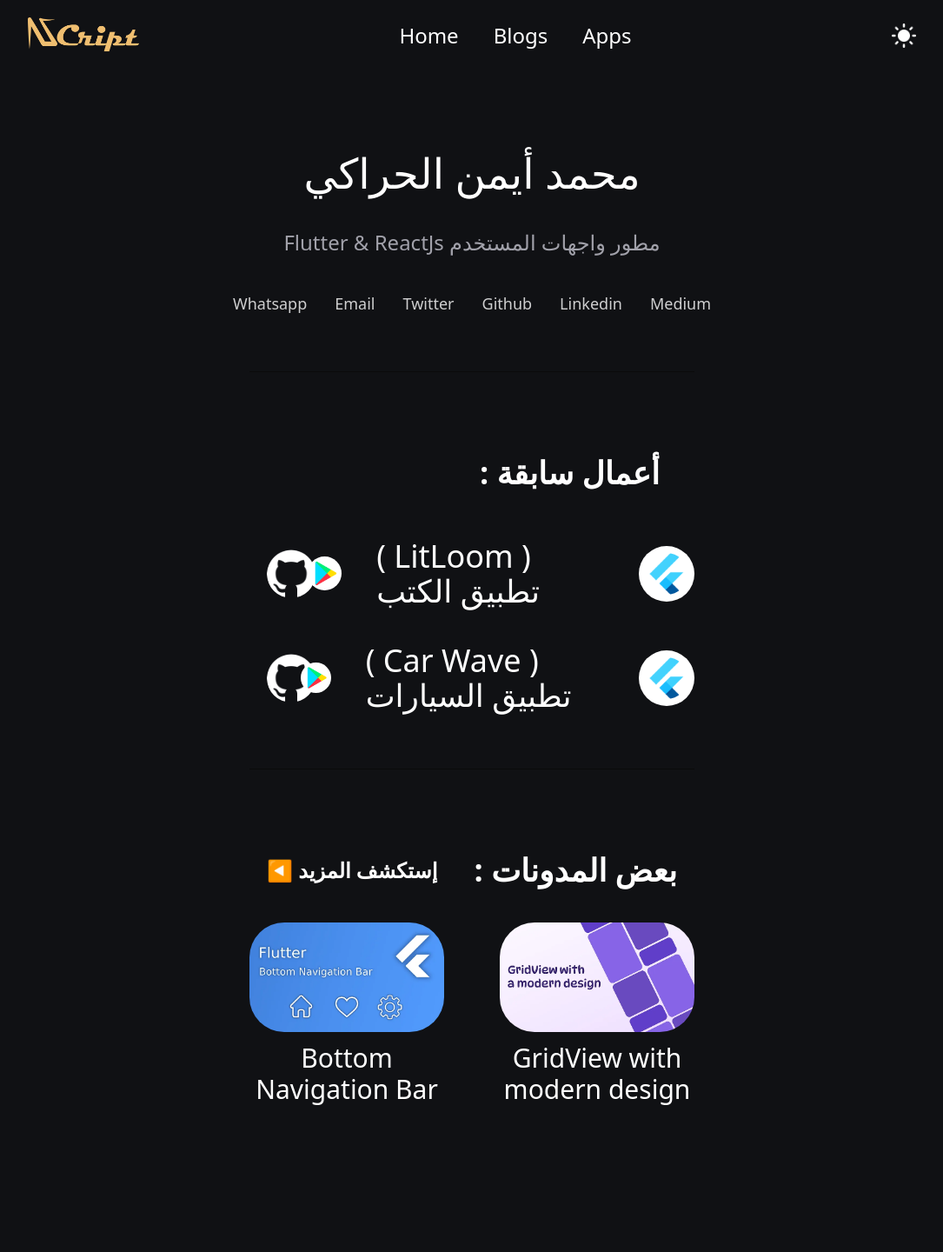
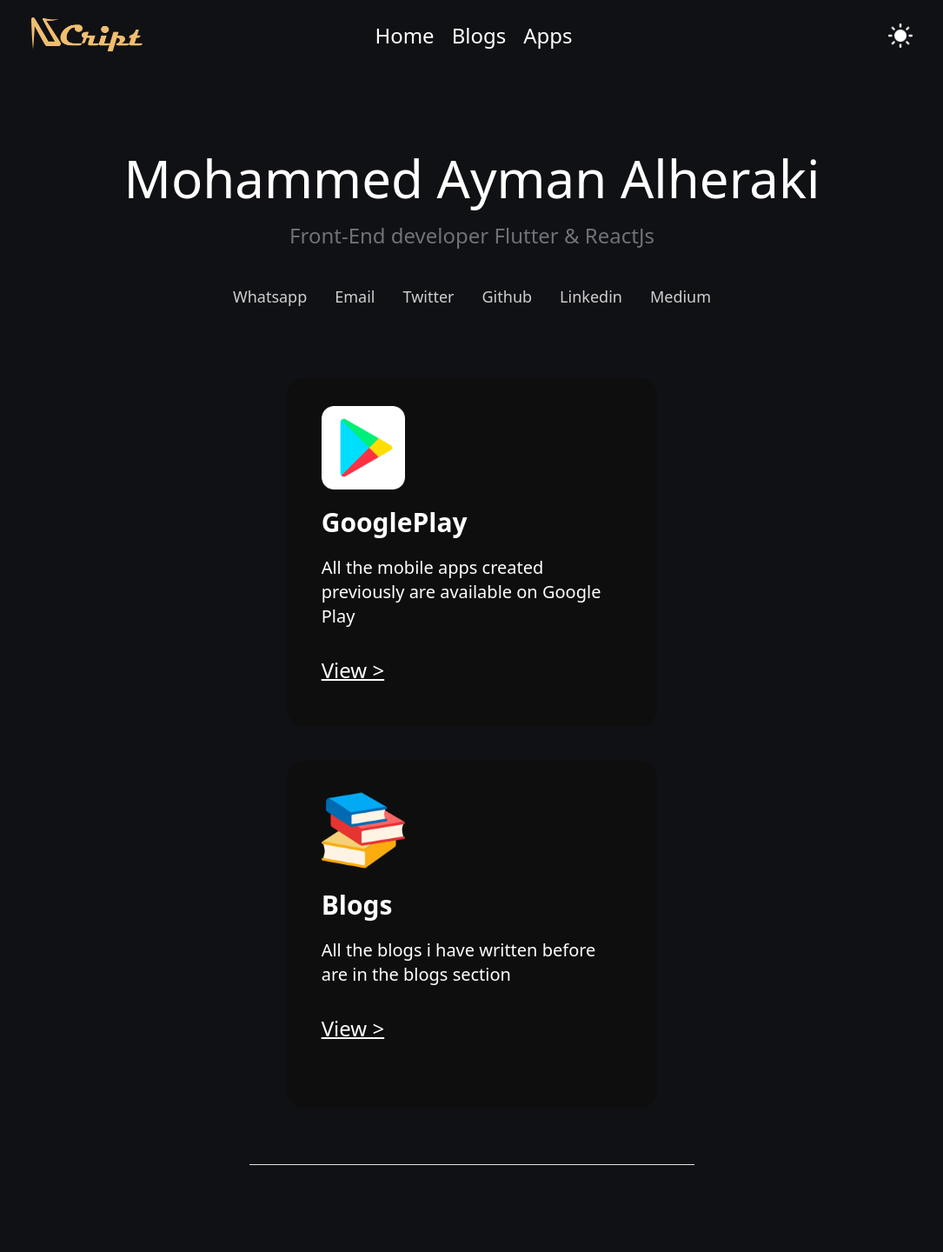
Before and after one commit to md7o/NovaScript, a React (Create React App) app in the folder website/: page / in a window 1280 px wide. Shown: the top 1440 px of the page at 87% size, without its empty margins (97-1182 px from the left). Built offline with nearby package versions, Linux system fonts and the light colour scheme.

Commit message:
improve on design

```diff
--- a/website/src/App.css
+++ b/website/src/App.css
@@ -19,11 +19,11 @@
 }
 
 .dark-box {
-  background-color: #dcdcdc; /* Dark mode box color */
+  background-color: #e5e5e5; /* Dark mode box color */
 }
 
 .light-box {
-  background-color: #0b0b0b; /* Light mode box color */
+  background-color: #0e0e0ee1; /* Light mode box color */
 }
 
 .hlao {
@@ -48,3 +48,7 @@
 .scroll-hidden {
   scrollbar-width: none;
 }
+
+.flip {
+  transform: rotateX(3.142rad);
+}
--- a/website/src/Blogs.js
+++ b/website/src/Blogs.js
@@ -83,7 +83,7 @@
     <div className="BlogBG">
       <BlogHeader />
 
-      <h1 className="text-center text-5xl font-bold mt-24">صفحة المدونات</h1>
+      <p className="text-center text-5xl font-bold mt-24">صفحة المدونات</p>
 
       {/* <h1 className="text-white text-center text-5xl font-bold pt-5">
         Blogs Page
--- a/website/src/Home.js
+++ b/website/src/Home.js
@@ -3,89 +3,29 @@
 import PreviousApps from "./components/home_section/PreviousApps.js";
 import FooterPart from "./components/home_section/footer_part.js";
 import Blogs from "./components/home_section/Topics.js";
+import BasicInterface from "./components/home_section/basic_interface.js";
 import { useTheme } from "./theme_context.js";
 import NSLogo from "./images/Nova Script Logo.png";
-import linkedin from "./images/linkedin.png";
-import github from "./images/github.png";
-import mail from "./images/mail.png";
-import twitter from "./images/twitter.png";
-import whatsapp from "./images/whatsapp.png";
 
 import "./App.css";
-
-const Logo = [
-  {
-    src: whatsapp,
-    alt: "Whatsapp",
-    link: "https://www.linkedin.com/in/mohammed-alheraki-6bb97b247/",
-  },
-  {
-    src: mail,
-    alt: "Email",
-    link: "https://www.linkedin.com/in/mohammed-alheraki-6bb97b247/",
-  },
-  {
-    src: twitter,
-    alt: "Twitter",
-    link: "https://www.linkedin.com/in/mohammed-alheraki-6bb97b247/",
-  },
-  {
-    src: github,
-    alt: "Github",
-    link: "https://www.linkedin.com/in/mohammed-alheraki-6bb97b247/",
-  },
-  {
-    src: linkedin,
-    alt: "Linkedin",
-    link: "https://www.linkedin.com/in/mohammed-alheraki-6bb97b247/",
-  },
-  {
-    src: linkedin,
-    alt: "Medium",
-    link: "https://www.linkedin.com/in/mohammed-alheraki-6bb97b247/",
-  },
-];
 
 function Home() {
   const { isDarkTheme } = useTheme();
 
-  const handleClick = (link) => {
-    window.open(link, "_blank");
-  };
-
   return (
     <div>
       <Header />
-      <div className="w-2/5 mx-auto">
-        <h1 className="flex justify-center text-5xl mt-28 mb-10 ">
-          محمد أيمن الحراكي
-        </h1>
-        <p className="flex justify-center font-light text-2xl text-zinc-400">
-          Flutter & ReactJs مطور واجهات المستخدم
-        </p>
-        <div className="flex justify-center items-center gap-8 mt-10">
-          {Logo.map((logo, index) => (
-            <p
-              className=" cursor-pointer opacity-80 text-white text-lg hover:opacity-60 hover:duration-150"
-              src={logo.alt}
-              key={index}
-              onClick={() => handleClick(logo.link)}
-            >
-              {logo.alt}
-            </p>
-          ))}
-        </div>
-      </div>
-      <div
+      <BasicInterface />
+      {/* <div
         className={`h-line w-2/5 mx-auto my-16 mb-24 ${
           isDarkTheme ? "light-box" : "dark-box"
         }`}
-      />
+      /> */}
       {/* <OptionsButt /> */}
-      <PreviousApps />
+      {/* <PreviousApps /> */}
       <div
         className={`h-line w-2/5 mx-auto my-16 mb-24 ${
-          isDarkTheme ? "light-box" : "dark-box"
+          isDarkTheme ? "dark-box" : "light-box"
         }`}
       />
       <Blogs />
--- a/website/src/MobileApps.js
+++ b/website/src/MobileApps.js
@@ -6,14 +6,10 @@
 const MobileApps = () => {
   return (
     <div className="">
-      <p className="text-6xl font-bold text-white text-center mt-16">
-        التطبيقات
-      </p>
+      <p className="text-6xl font-bold  text-center mt-16">التطبيقات</p>
       <div className="lg:flex lg:justify-center gap-60">
         <div>
-          <p className="text-5xl font-bold text-white text-center mt-16">
-            Car Wave
-          </p>
+          <p className="text-5xl font-bold  text-center mt-16">Car Wave</p>
           <Link to={"/mobileapps/carwave"}>
             <img
               className="rounded-defaultRounded mx-auto my-10 hover:opacity-80 duration-300 cursor-pointer"
@@ -31,9 +27,7 @@
           </div>
         </div>
         <div>
-          <p className="text-5xl font-bold text-white text-center mt-16">
-            LitLooms
-          </p>
+          <p className="text-5xl font-bold  text-center mt-16">LitLooms</p>
           <Link to={"/mobileapps/litloom"}>
             <img
               className="rounded-defaultRounded my-10 mx-auto hover:opacity-80 duration-300 cursor-pointer"
--- a/website/src/components/home_section/Header.js
+++ b/website/src/components/home_section/Header.js
@@ -1,10 +1,5 @@
 import { useState } from "react";
 import { Link } from "react-router-dom";
-import linkedin from "../../images/linkedin.png";
-import github from "../../images/github.png";
-import mail from "../../images/mail.png";
-import twitter from "../../images/twitter.png";
-import whatsapp from "../../images/whatsapp.png";
 import NSLogo from "../../images/Nova Script Logo.png";
 import DarkMode from "../../images/moon.png";
 import LightMode from "../../images/brightness.png";
@@ -26,8 +21,8 @@
   };
 
   return (
-    <div className="sticky top-0 mx-auto" style={appStyles}>
-      <div className="sticky top-0 flex justify-around items-center text-2xl gap-10 mt-5">
+    <div className="sticky top-0" style={appStyles}>
+      <div className="flex justify-around items-center mt-5">
         <img
           to={"/"}
           rel="noopener noreferrer"
@@ -35,7 +30,7 @@
           src={NSLogo}
           alt={NSLogo}
         />
-        <div className="flex justify-between items-center text-2xl gap-10">
+        <div className="flex justify-between items-center text-2xl font-light gap-5">
           <Link
             to={"/"}
             rel="noopener noreferrer"
@@ -61,7 +56,7 @@
 
         <button onClick={handleTheme}>
           <img
-            className="w-7 hover:underline hover:underline-offset-5 hover:duration-500 hover:opacity-65 hover:animate-pulse"
+            className="w-7 ml-24 hover:underline hover:underline-offset-5 hover:duration-500 hover:opacity-65 hover:animate-pulse"
             src={isDarkTheme ? LightMode : DarkMode}
             alt="Toggle"
           />
--- a/website/src/components/home_section/Topics.js
+++ b/website/src/components/home_section/Topics.js
@@ -6,34 +6,46 @@
   return (
     <div className="block w-2/5 mx-auto">
       <div className="flex justify-between items-center px-5 mb-10">
+        <p className="flex justify-end text-4xl font-light">Blogs</p>
         <Link
           to={"/blogs"}
           rel="noopener noreferrer"
-          className="flex justify-end text-2xl font-bold cursor-pointer hover:duration-500 hover:opacity-65"
+          className="flex justify-end text-2xl font-light cursor-pointer hover:duration-500 hover:opacity-65"
         >
-          ◀️ إستكشف المزيد
+          Explore more &gt;
         </Link>
-        <h1 className="flex justify-end text-4xl font-bold">: بعض المدونات</h1>
       </div>
-      <div className="flex justify-center items-center gap-x-16">
+      <div className="2xl:flex justify-center items-center gap-x-5">
+        <div className="duration-500 hover:bg-zinc-900 hover:rounded-roundedButt ">
           <a
-          className="hover:opacity-80 duration-300 ease-in-out"
+            className="hover:opacity-80 duration-300 ease-in-out "
             href="https://medium.com/@md7ohe/flutter-bottom-navigation-bar-40767d374af8"
           >
-          <img alt="medium" className="rounded-defaultRounded" src={Blog1} />
-          <p className=" text-3xl text-center mt-3 mb-14">
+            <img
+              alt="medium"
+              className="rounded-roundedButt duration-500 hover:scale-90"
+              src={Blog1}
+            />
+            <p className="3xl:text-3xl text-2xl text text-center p-5 font-light">
               Bottom Navigation Bar
             </p>
           </a>
+        </div>
+        <div className="duration-500 hover:bg-zinc-900 hover:rounded-roundedButt ">
           <a
             className="hover:opacity-80 duration-300 ease-in-out"
             href="https://medium.com/@md7ohe/gridview-with-a-modern-design-d82c66d2fd60"
           >
-          <img alt="medium" className="rounded-defaultRounded" src={Blog2} />
-          <p className=" text-3xl text-center mt-3 mb-14">
+            <img
+              alt="medium"
+              className="rounded-roundedButt duration-500 hover:scale-90"
+              src={Blog2}
+            />
+            <p className="3xl:text-3xl text-2xl text-center p-5 font-light">
               GridView with modern design
             </p>
           </a>
+        </div>
       </div>
     </div>
   );
--- /dev/null
+++ b/website/src/components/home_section/basic_interface.js
@@ -0,0 +1,112 @@
+import linkedin from "../../images/linkedin.png";
+import github from "../../images/github.png";
+import mail from "../../images/mail.png";
+import twitter from "../../images/twitter.png";
+import whatsapp from "../../images/whatsapp.png";
+import GooglePlay from "../../images/google-play.png";
+import book from "../../images/stack-of-books.png";
+import { useTheme } from "../../theme_context.js";
+
+const Logo = [
+  {
+    src: whatsapp,
+    alt: "Whatsapp",
+    link: "https://www.linkedin.com/in/mohammed-alheraki-6bb97b247/",
+  },
+  {
+    src: mail,
+    alt: "Email",
+    link: "https://www.linkedin.com/in/mohammed-alheraki-6bb97b247/",
+  },
+  {
+    src: twitter,
+    alt: "Twitter",
+    link: "https://www.linkedin.com/in/mohammed-alheraki-6bb97b247/",
+  },
+  {
+    src: github,
+    alt: "Github",
+    link: "https://www.linkedin.com/in/mohammed-alheraki-6bb97b247/",
+  },
+  {
+    src: linkedin,
+    alt: "Linkedin",
+    link: "https://www.linkedin.com/in/mohammed-alheraki-6bb97b247/",
+  },
+  {
+    src: linkedin,
+    alt: "Medium",
+    link: "https://www.linkedin.com/in/mohammed-alheraki-6bb97b247/",
+  },
+];
+
+const BasicInterface = () => {
+  const handleClick = (link) => {
+    window.open(link, "_blank");
+  };
+
+  const { isDarkTheme } = useTheme();
+
+  return (
+    <div className=" mx-auto">
+      <p className="flex justify-center text-6xl mt-28 mb-5 ">
+        Mohammed Ayman Alheraki
+      </p>
+      <p className="flex justify-center font-light text-2xl text-zinc-500">
+        Front-End developer Flutter & ReactJs
+      </p>
+      <div className="flex justify-center items-center gap-8 mt-10">
+        {Logo.map((logo, index) => (
+          <p
+            className=" cursor-pointer opacity-80  text-lg hover:opacity-60 hover:duration-150"
+            src={logo.alt}
+            key={index}
+            onClick={() => handleClick(logo.link)}
+          >
+            {logo.alt}
+          </p>
+        ))}
+      </div>
+      <div className="md:w-2/6 mx-auto 2xl:flex justify-center items-center gap-5 mt-20">
+        <div
+          className={`w-full h-smallH rounded-roundedButt duration-500 hover:scale-95 cursor-pointer ${
+            isDarkTheme ? "light-box" : "dark-box"
+          }`}
+        >
+          <img
+            className="w-24 mx-10 mt-10 2xl:p-0 pt-8"
+            src={GooglePlay}
+            alt={GooglePlay}
+          />
+          <p className="px-10 text-3xl font-bold my-5">GooglePlay</p>
+          <p className="px-10 text-xl font-light my-5">
+            All the mobile apps created previously are available on Google Play
+          </p>
+          <p className="px-10 text-2xl font-light my-8 underline underline-offset-1">
+            View &gt;
+          </p>
+        </div>
+        <div
+          className={`w-full h-smallH rounded-roundedButt duration-500 hover:scale-95 cursor-pointer ${
+            isDarkTheme ? "light-box" : "dark-box"
+          }`}
+        >
+          <img
+            className="w-24 mx-10 mt-10 2xl:p-0 pt-8 "
+            alt={book}
+            src={book}
+          />
+          <p className="px-10 text-3xl font-bold my-5">Blogs</p>
+          <p className="px-10 text-xl font-light my-5">
+            All the blogs i have written before are in the blogs section
+          </p>
+          <p className="px-10 text-2xl font-light my-8 underline underline-offset-1">
+            View &gt;
+          </p>
+        </div>
+      </div>
+    </div>
+  );
+};
+
+export default BasicInterface;
```
Also changed, not shown: website/src/images/stack-of-books.png (added). Lines whose indentation alone changed are shown as unchanged.
